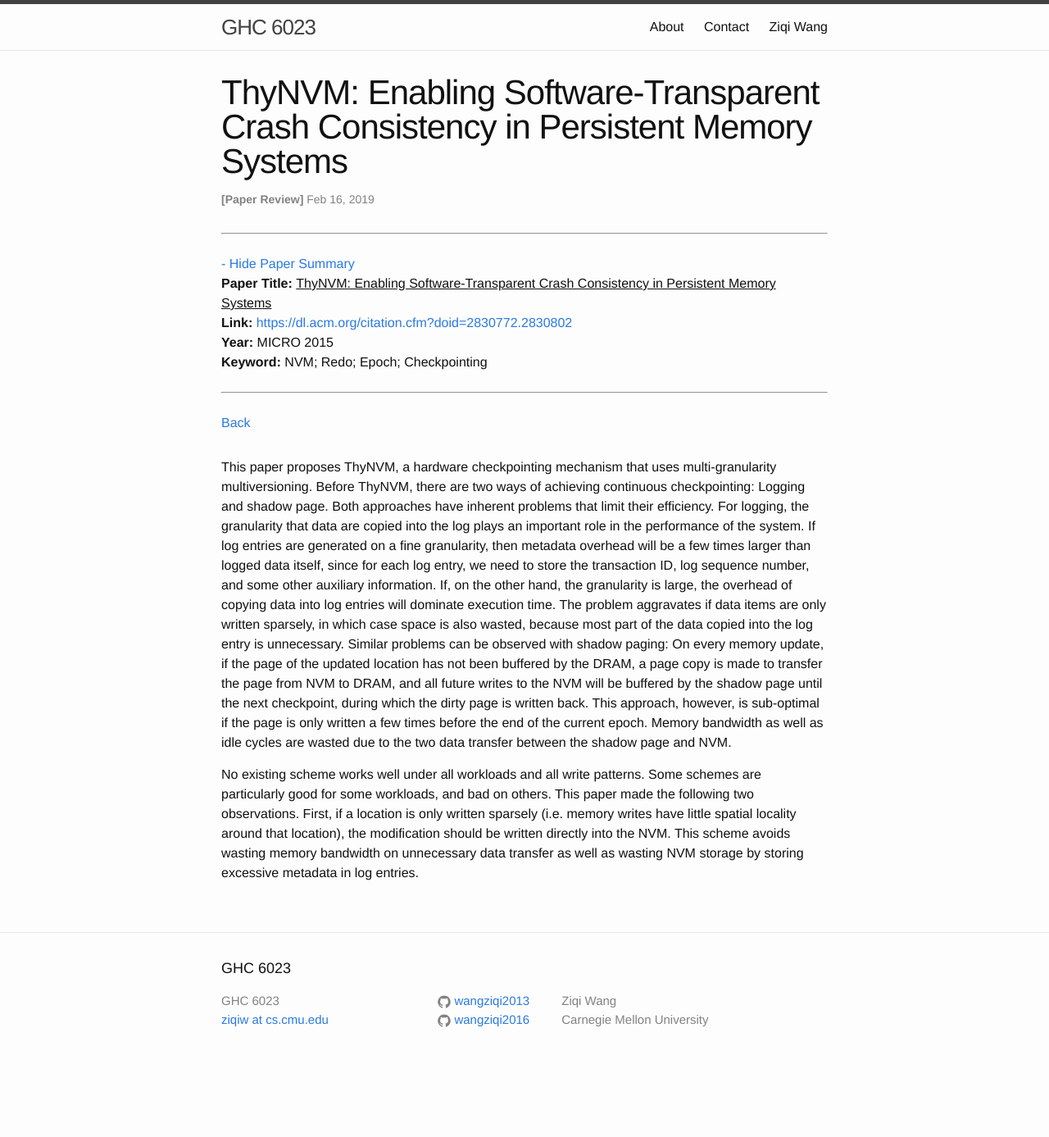
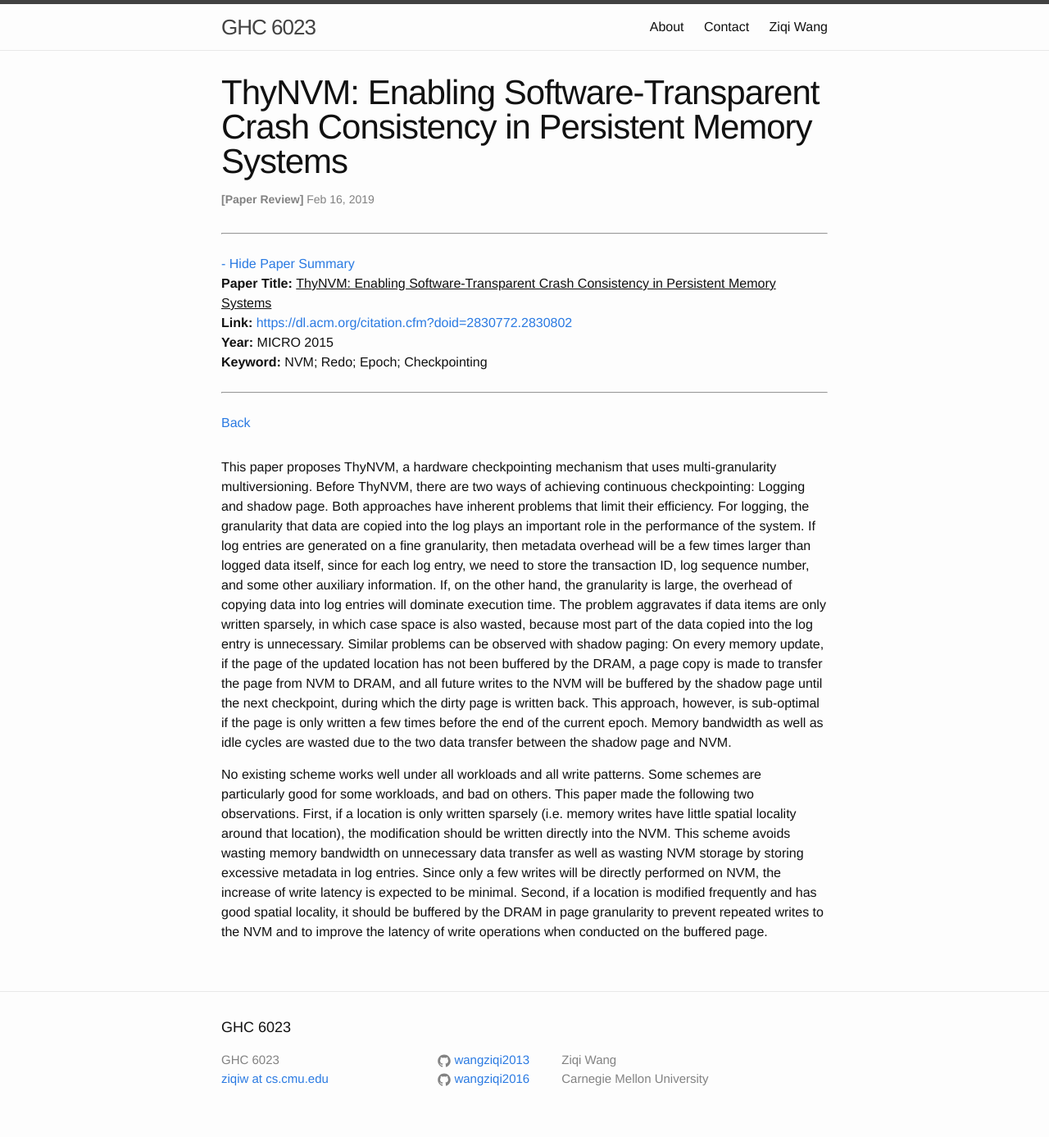
Before and after one commit to wangziqi2013/wangziqi2013.github.io, a Jekyll site: the page built from _posts/2019-02-15-Thynvm.markdown, in a window 1280 px wide. Shown: the whole page at 82% size. Built offline with Jekyll 4.4.1, drawn with Linux system fonts in a browser that asks for light colours; before the commit the page ends 1315 px from its top, so only the background shows below that.

Commit message:
Finish two observations

```diff
--- a/_posts/2019-02-15-Thynvm.markdown
+++ b/_posts/2019-02-15-Thynvm.markdown
@@ -31,4 +31,7 @@ No existing scheme works well under all workloads and all write patterns. Some s
 workloads, and bad on others. This paper made the following two observations. First, if a location is only written
 sparsely (i.e. memory writes have little spatial locality around that location), the modification should be written
 directly into the NVM. This scheme avoids wasting memory bandwidth on unnecessary data transfer as well as wasting
-NVM storage by storing excessive metadata in log entries.
+NVM storage by storing excessive metadata in log entries. Since only a few writes will be directly performed on NVM,
+the increase of write latency is expected to be minimal. Second, if a location is modified frequently and has good spatial
+locality, it should be buffered by the DRAM in page granularity to prevent repeated writes to the NVM and to improve
+the latency of write operations when conducted on the buffered page.
```
